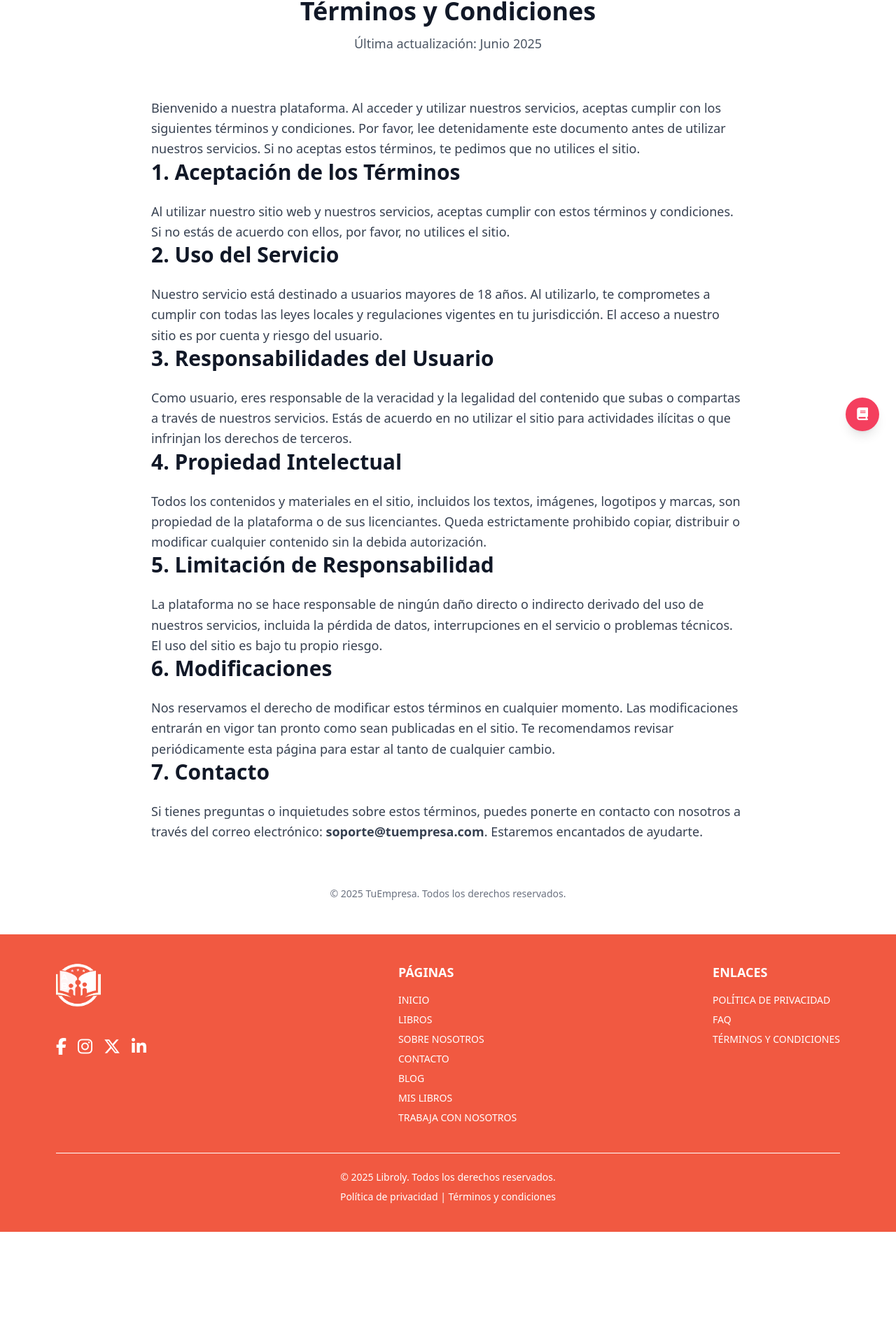
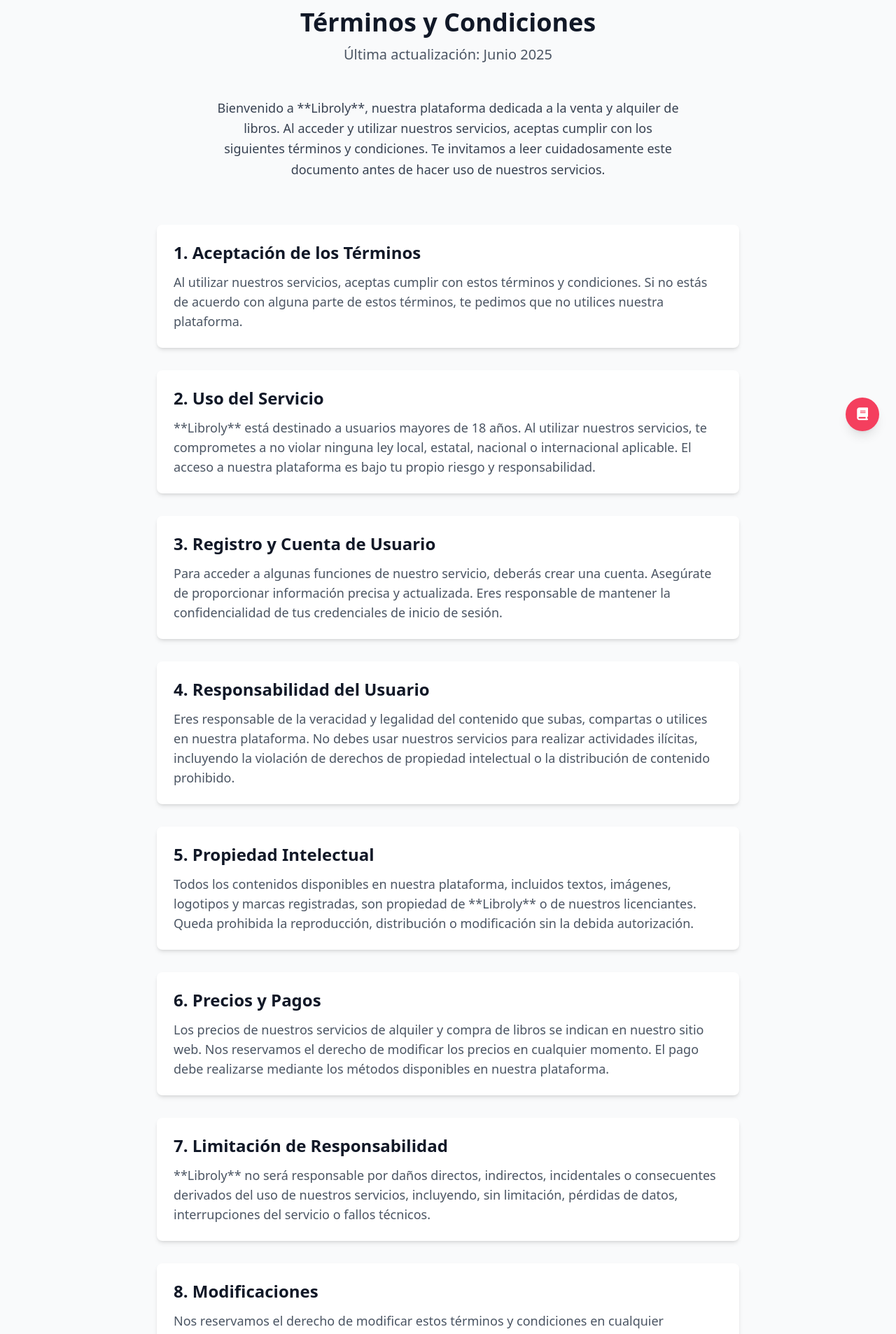
Before and after one commit to TrabajoTFB/Frontend, a React (Vite) app: page /terms-conditions in a window 1280 px wide. Shown: the part 160-2066 px from the top of the page at 70% size. Before the commit the page ends 1920 px from the top, so only its background shows below. Built offline with nearby package versions, Linux system fonts and the light colour scheme.

Commit message:
Termsandcondition

```diff
--- a/src/components/layout/TermsAndConditionsComp.tsx
+++ b/src/components/layout/TermsAndConditionsComp.tsx
@@ -2,87 +2,116 @@ import React from 'react';
 
 const TermsAndConditions: React.FC = () => {
   return (
-    <div className="max-w-4xl mx-auto px-6 py-12">
+    <div className="bg-gray-50 min-h-screen">
+      {/* Contenedor principal */}
+      <div className="max-w-4xl mx-auto px-6 py-16 sm:px-8">
         {/* Título de la página */}
-      <div className="text-center mb-16">
+        <div className="text-center mb-12">
           <h1 className="text-4xl font-extrabold text-gray-900">Términos y Condiciones</h1>
-        <p className="text-lg text-gray-600 mt-3">Última actualización: Junio 2025</p>
+          <p className="text-xl text-gray-600 mt-3">Última actualización: Junio 2025</p>
         </div>
 
         {/* Introducción */}
-      <div className="space-y-12">
-        <p className="text-lg text-gray-700 leading-relaxed">
-          Bienvenido a nuestra plataforma. Al acceder y utilizar nuestros servicios, aceptas cumplir con los siguientes términos y condiciones.
-          Por favor, lee detenidamente este documento antes de utilizar nuestros servicios. Si no aceptas estos términos, te pedimos que no utilices el sitio.
+        <div className="mb-16 text-center">
+          <p className="text-lg text-gray-700 leading-relaxed max-w-2xl mx-auto">
+            Bienvenido a **Libroly**, nuestra plataforma dedicada a la venta y alquiler de libros. Al acceder y utilizar nuestros servicios, aceptas cumplir con los siguientes términos y condiciones. Te invitamos a leer cuidadosamente este documento antes de hacer uso de nuestros servicios.
           </p>
         </div>
 
         {/* Sección 1 - Aceptación de los términos */}
-      <div className="space-y-6">
-        <h2 className="text-3xl font-semibold text-gray-900">1. Aceptación de los Términos</h2>
-        <p className="text-lg text-gray-700 leading-relaxed">
-          Al utilizar nuestro sitio web y nuestros servicios, aceptas cumplir con estos términos y condiciones. Si no estás de acuerdo con ellos, por favor,
-          no utilices el sitio.
+        <div className="space-y-8">
+          <div className="bg-white p-6 rounded-lg shadow-md hover:shadow-xl transition-shadow duration-300">
+            <h2 className="text-2xl font-semibold text-gray-900">1. Aceptación de los Términos</h2>
+            <p className="text-lg text-gray-600 mt-3">
+              Al utilizar nuestros servicios, aceptas cumplir con estos términos y condiciones. Si no estás de acuerdo con alguna parte de estos términos, te pedimos que no utilices nuestra plataforma.
             </p>
           </div>
 
           {/* Sección 2 - Uso del servicio */}
-      <div className="space-y-6">
-        <h2 className="text-3xl font-semibold text-gray-900">2. Uso del Servicio</h2>
-        <p className="text-lg text-gray-700 leading-relaxed">
-          Nuestro servicio está destinado a usuarios mayores de 18 años. Al utilizarlo, te comprometes a cumplir con todas las leyes locales y regulaciones
-          vigentes en tu jurisdicción. El acceso a nuestro sitio es por cuenta y riesgo del usuario.
+          <div className="bg-white p-6 rounded-lg shadow-md hover:shadow-xl transition-shadow duration-300">
+            <h2 className="text-2xl font-semibold text-gray-900">2. Uso del Servicio</h2>
+            <p className="text-lg text-gray-600 mt-3">
+              **Libroly** está destinado a usuarios mayores de 18 años. Al utilizar nuestros servicios, te comprometes a no violar ninguna ley local, estatal, nacional o internacional aplicable. El acceso a nuestra plataforma es bajo tu propio riesgo y responsabilidad.
             </p>
           </div>
 
-      {/* Sección 3 - Responsabilidades del usuario */}
-      <div className="space-y-6">
-        <h2 className="text-3xl font-semibold text-gray-900">3. Responsabilidades del Usuario</h2>
-        <p className="text-lg text-gray-700 leading-relaxed">
-          Como usuario, eres responsable de la veracidad y la legalidad del contenido que subas o compartas a través de nuestros servicios. Estás de acuerdo
-          en no utilizar el sitio para actividades ilícitas o que infrinjan los derechos de terceros.
+          {/* Sección 3 - Registro y cuenta de usuario */}
+          <div className="bg-white p-6 rounded-lg shadow-md hover:shadow-xl transition-shadow duration-300">
+            <h2 className="text-2xl font-semibold text-gray-900">3. Registro y Cuenta de Usuario</h2>
+            <p className="text-lg text-gray-600 mt-3">
+              Para acceder a algunas funciones de nuestro servicio, deberás crear una cuenta. Asegúrate de proporcionar información precisa y actualizada. Eres responsable de mantener la confidencialidad de tus credenciales de inicio de sesión.
             </p>
           </div>
 
-      {/* Sección 4 - Propiedad intelectual */}
-      <div className="space-y-6">
-        <h2 className="text-3xl font-semibold text-gray-900">4. Propiedad Intelectual</h2>
-        <p className="text-lg text-gray-700 leading-relaxed">
-          Todos los contenidos y materiales en el sitio, incluidos los textos, imágenes, logotipos y marcas, son propiedad de la plataforma o de sus
-          licenciantes. Queda estrictamente prohibido copiar, distribuir o modificar cualquier contenido sin la debida autorización.
+          {/* Sección 4 - Responsabilidad del usuario */}
+          <div className="bg-white p-6 rounded-lg shadow-md hover:shadow-xl transition-shadow duration-300">
+            <h2 className="text-2xl font-semibold text-gray-900">4. Responsabilidad del Usuario</h2>
+            <p className="text-lg text-gray-600 mt-3">
+              Eres responsable de la veracidad y legalidad del contenido que subas, compartas o utilices en nuestra plataforma. No debes usar nuestros servicios para realizar actividades ilícitas, incluyendo la violación de derechos de propiedad intelectual o la distribución de contenido prohibido.
             </p>
           </div>
 
-      {/* Sección 5 - Limitación de responsabilidad */}
-      <div className="space-y-6">
-        <h2 className="text-3xl font-semibold text-gray-900">5. Limitación de Responsabilidad</h2>
-        <p className="text-lg text-gray-700 leading-relaxed">
-          La plataforma no se hace responsable de ningún daño directo o indirecto derivado del uso de nuestros servicios, incluida la pérdida de datos,
-          interrupciones en el servicio o problemas técnicos. El uso del sitio es bajo tu propio riesgo.
+          {/* Sección 5 - Propiedad intelectual */}
+          <div className="bg-white p-6 rounded-lg shadow-md hover:shadow-xl transition-shadow duration-300">
+            <h2 className="text-2xl font-semibold text-gray-900">5. Propiedad Intelectual</h2>
+            <p className="text-lg text-gray-600 mt-3">
+              Todos los contenidos disponibles en nuestra plataforma, incluidos textos, imágenes, logotipos y marcas registradas, son propiedad de **Libroly** o de nuestros licenciantes. Queda prohibida la reproducción, distribución o modificación sin la debida autorización.
             </p>
           </div>
 
-      {/* Sección 6 - Modificaciones */}
-      <div className="space-y-6">
-        <h2 className="text-3xl font-semibold text-gray-900">6. Modificaciones</h2>
-        <p className="text-lg text-gray-700 leading-relaxed">
-          Nos reservamos el derecho de modificar estos términos en cualquier momento. Las modificaciones entrarán en vigor tan pronto como sean publicadas
-          en el sitio. Te recomendamos revisar periódicamente esta página para estar al tanto de cualquier cambio.
+          {/* Sección 6 - Precios y pagos */}
+          <div className="bg-white p-6 rounded-lg shadow-md hover:shadow-xl transition-shadow duration-300">
+            <h2 className="text-2xl font-semibold text-gray-900">6. Precios y Pagos</h2>
+            <p className="text-lg text-gray-600 mt-3">
+              Los precios de nuestros servicios de alquiler y compra de libros se indican en nuestro sitio web. Nos reservamos el derecho de modificar los precios en cualquier momento. El pago debe realizarse mediante los métodos disponibles en nuestra plataforma.
             </p>
           </div>
 
-      {/* Sección 7 - Contacto */}
-      <div className="space-y-6">
-        <h2 className="text-3xl font-semibold text-gray-900">7. Contacto</h2>
-        <p className="text-lg text-gray-700 leading-relaxed">
-          Si tienes preguntas o inquietudes sobre estos términos, puedes ponerte en contacto con nosotros a través del correo electrónico:
-          <strong> soporte@tuempresa.com</strong>. Estaremos encantados de ayudarte.
+          {/* Sección 7 - Limitación de responsabilidad */}
+          <div className="bg-white p-6 rounded-lg shadow-md hover:shadow-xl transition-shadow duration-300">
+            <h2 className="text-2xl font-semibold text-gray-900">7. Limitación de Responsabilidad</h2>
+            <p className="text-lg text-gray-600 mt-3">
+              **Libroly** no será responsable por daños directos, indirectos, incidentales o consecuentes derivados del uso de nuestros servicios, incluyendo, sin limitación, pérdidas de datos, interrupciones del servicio o fallos técnicos.
             </p>
           </div>
 
-      {/* Footer (Este se reemplaza por tu componente de Footer existente) */}
+          {/* Sección 8 - Modificaciones */}
+          <div className="bg-white p-6 rounded-lg shadow-md hover:shadow-xl transition-shadow duration-300">
+            <h2 className="text-2xl font-semibold text-gray-900">8. Modificaciones</h2>
+            <p className="text-lg text-gray-600 mt-3">
+              Nos reservamos el derecho de modificar estos términos y condiciones en cualquier momento. Las modificaciones entrarán en vigor tan pronto como sean publicadas en el sitio web. Te recomendamos revisar esta página periódicamente.
+            </p>
+          </div>
+
+          {/* Sección 9 - Terminación */}
+          <div className="bg-white p-6 rounded-lg shadow-md hover:shadow-xl transition-shadow duration-300">
+            <h2 className="text-2xl font-semibold text-gray-900">9. Terminación</h2>
+            <p className="text-lg text-gray-600 mt-3">
+              **Libroly** puede suspender o terminar tu acceso a nuestros servicios en cualquier momento si consideramos que has violado estos términos o que estás utilizando nuestros servicios de manera indebida.
+            </p>
+          </div>
+
+          {/* Sección 10 - Ley aplicable */}
+          <div className="bg-white p-6 rounded-lg shadow-md hover:shadow-xl transition-shadow duration-300">
+            <h2 className="text-2xl font-semibold text-gray-900">10. Ley Aplicable</h2>
+            <p className="text-lg text-gray-600 mt-3">
+              Estos términos y condiciones se regirán e interpretarán de acuerdo con las leyes del país en el que operamos. Cualquier disputa derivada de estos términos será resuelta ante los tribunales competentes de la jurisdicción correspondiente.
+            </p>
+          </div>
+
+          {/* Sección 11 - Contacto */}
+          <div className="bg-white p-6 rounded-lg shadow-md hover:shadow-xl transition-shadow duration-300">
+            <h2 className="text-2xl font-semibold text-gray-900">11. Contacto</h2>
+            <p className="text-lg text-gray-600 mt-3">
+              Si tienes alguna pregunta sobre estos términos y condiciones, no dudes en contactarnos a través de <strong>soporte@libroly.com</strong>.
+            </p>
+          </div>
+        </div>
+
+        {/* Footer */}
         <div className="mt-16 text-center text-sm text-gray-500">
-        <p>&copy; 2025 TuEmpresa. Todos los derechos reservados.</p>
+          <p>&copy; 2025 Libroly. Todos los derechos reservados.</p>
+        </div>
       </div>
     </div>
   );
```
Lines whose indentation alone changed are shown as unchanged.
